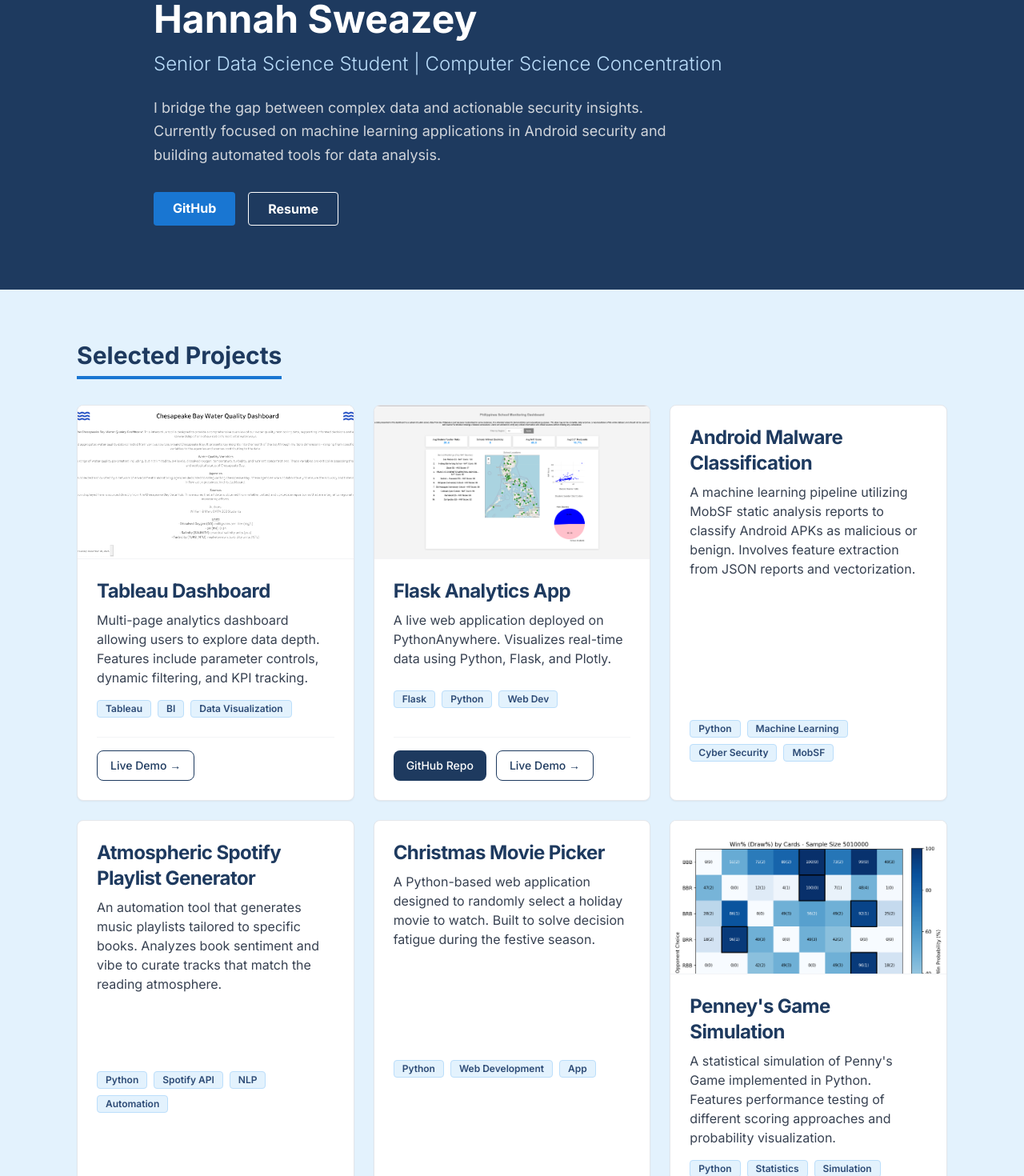
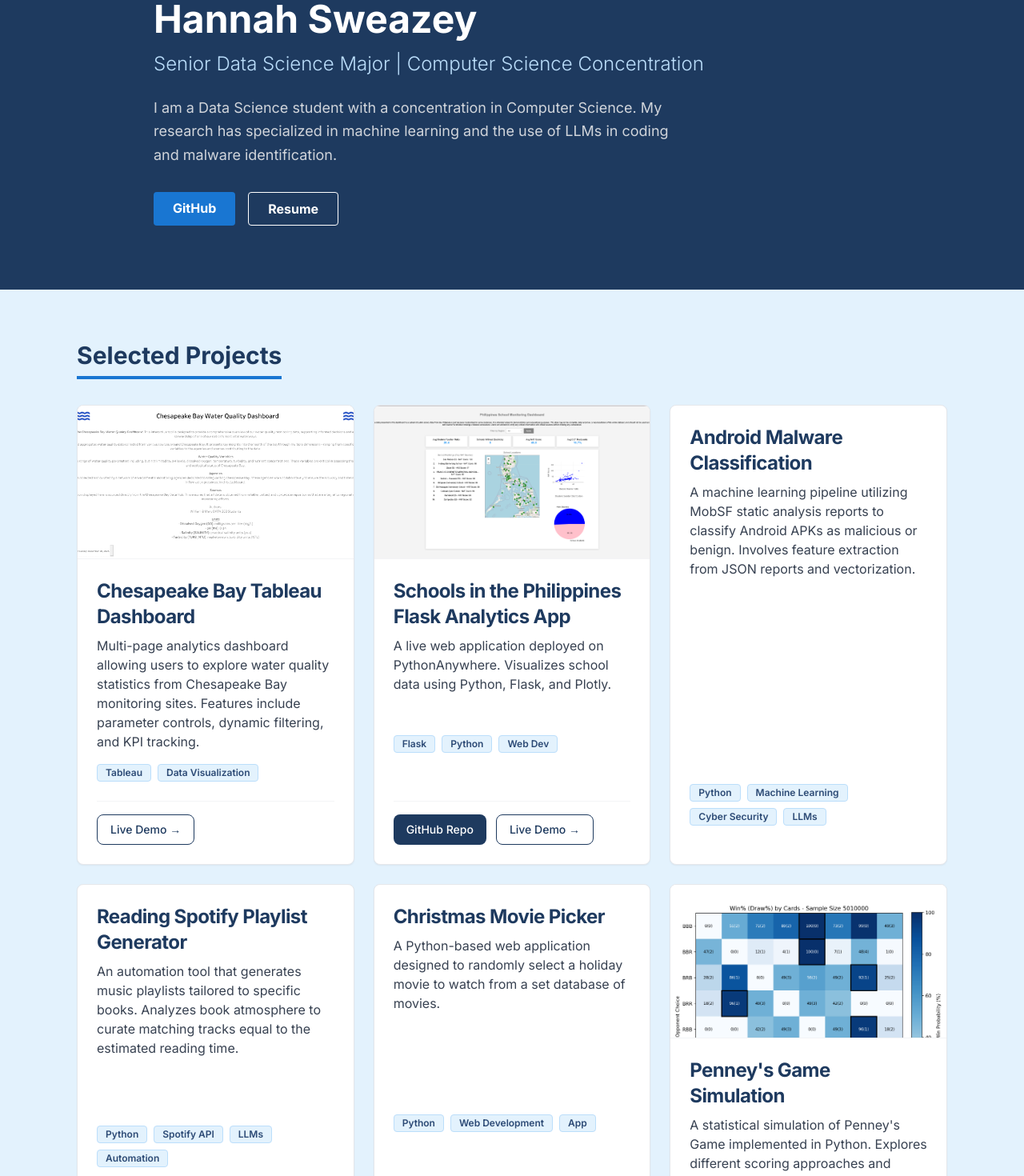
Before and after one commit to HSweazey/HSweazey.github.io, a Next.js app: page / in a window 1280 px wide. Shown: the part 80-1550 px from the top of the page at 80% size. Built offline with nearby package versions, Linux system fonts and the light colour scheme.

Commit message:
Updated text placeholders

```diff
--- a/app/page.tsx
+++ b/app/page.tsx
@@ -3,15 +3,15 @@ import ProjectCard from '../components/ProjectCard';
 export default function Home() {
   const projects = [
     {
-      title: "Tableau Dashboard",
-      description: "Multi-page analytics dashboard allowing users to explore data depth. Features include parameter controls, dynamic filtering, and KPI tracking.",
-      tags: ["Tableau", "BI", "Data Visualization"],
+      title: "Chesapeake Bay Tableau Dashboard",
+      description: "Multi-page analytics dashboard allowing users to explore water quality statistics from Chesapeake Bay monitoring sites. Features include parameter controls, dynamic filtering, and KPI tracking.",
+      tags: ["Tableau", "Data Visualization"],
       demoLink: "https://public.tableau.com/views/DATA303ChesapeakeWaterQualityDashboard/Overview?:language=en-US&:sid=&showOnboarding=true&:display_count=n&:origin=viz_share_link", // Add your Tableau Public Link here
       images: ["tableau_main.png", "tableau_page2.png", "tableau_page3.png"]
     },
     {
-      title: "Flask Analytics App",
-      description: "A live web application deployed on PythonAnywhere. Visualizes real-time data using Python, Flask, and Plotly.",
+      title: "Schools in the Philippines Flask Analytics App",
+      description: "A live web application deployed on PythonAnywhere. Visualizes school data using Python, Flask, and Plotly.",
       tags: ["Flask", "Python", "Web Dev"],
       link: "https://github.com/HSweazey/Philippines_Flask_Dashboard",
       demoLink: "https://data303hannahs.pythonanywhere.com/",
@@ -20,31 +20,31 @@ export default function Home() {
     {
       title: "Android Malware Classification",
       description: "A machine learning pipeline utilizing MobSF static analysis reports to classify Android APKs as malicious or benign. Involves feature extraction from JSON reports and vectorization.",
-      tags: ["Python", "Machine Learning", "Cyber Security", "MobSF"]
+      tags: ["Python", "Machine Learning", "Cyber Security", "LLMs"]
     },
     {
-      title: "Atmospheric Spotify Playlist Generator",
-      description: "An automation tool that generates music playlists tailored to specific books. Analyzes book sentiment and vibe to curate tracks that match the reading atmosphere.",
-      tags: ["Python", "Spotify API", "NLP", "Automation"],
+      title: "Reading Spotify Playlist Generator",
+      description: "An automation tool that generates music playlists tailored to specific books. Analyzes book atmosphere to curate matching tracks equal to the estimated reading time.",
+      tags: ["Python", "Spotify API", "LLMs", "Automation"],
       link: "https://github.com/HSweazey/DATA-440-Book-Playlist-Generator"
     },
     {
       title: "Christmas Movie Picker",
-      description: "A Python-based web application designed to randomly select a holiday movie to watch. Built to solve decision fatigue during the festive season.",
+      description: "A Python-based web application designed to randomly select a holiday movie to watch from a set database of movies.",
       tags: ["Python", "Web Development", "App"],
       link: "https://github.com/HSweazey/ChristmasMovie",
       demoLink: "christmasmovie-whb7htwefy9tbfma6vcnh4.streamlit.app"
     },
     {
       title: "Penney's Game Simulation",
-      description: "A statistical simulation of Penny's Game implemented in Python. Features performance testing of different scoring approaches and probability visualization.",
-      tags: ["Python", "Statistics", "Simulation"],
+      description: "A statistical simulation of Penney's Game implemented in Python. Explores different scoring approaches and probability visualization.",
+      tags: ["Python", "Statistics", "Data Visualization"],
       link: "https://github.com/HSweazey/Roach-Sweazey_Penneys_Game",
       images: ["penneys_cards.png", "penneys_tricks.png"]
     },
     {
       title: "NYC Restaurant Health Inspection Database",
-      description: "Practice project involving data cleaning and analysis of NYC restaurant health inspection records.",
+      description: "Practice project involving data cleaning, filtering, and analysis of NYC restaurant health inspection records.",
       tags: ["Python", "SQLite", "Data Cleaning"],
       link: "https://github.com/HSweazey/NYC-Health-DB"
     }
@@ -59,12 +59,10 @@ export default function Home() {
             Hannah Sweazey
           </h1>
           <h2 className="text-2xl text-lightBlue-100 font-light mb-6">
-            Senior Data Science Student | Computer Science Concentration
+            Senior Data Science Major | Computer Science Concentration
           </h2>
           <p className="text-lg max-w-2xl text-gray-300 leading-relaxed">
-            I bridge the gap between complex data and actionable security insights.
-            Currently focused on machine learning applications in Android security
-            and building automated tools for data analysis.
+            I am a Data Science student with a concentration in Computer Science. My research has specialized in machine learning and the use of LLMs in coding and malware identification.
           </p>
 
           <div className="mt-8 flex gap-4">
```
